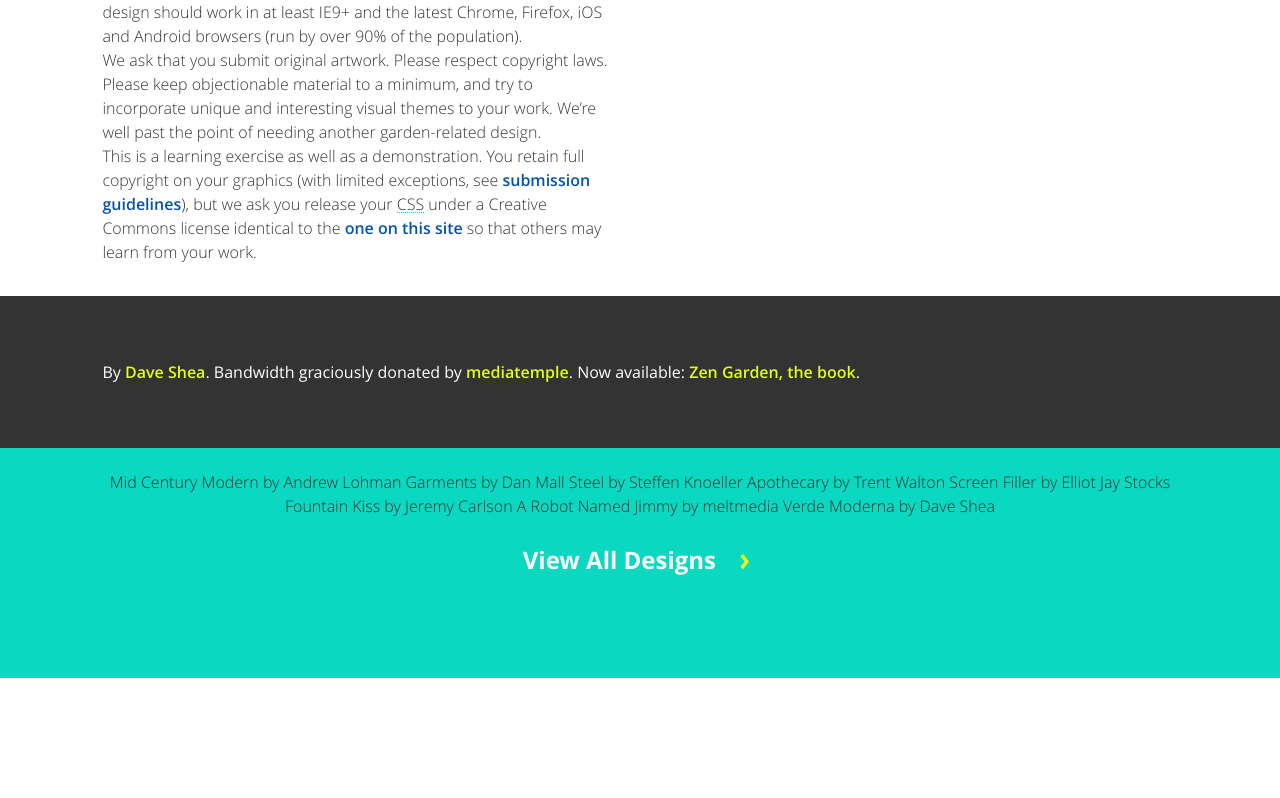
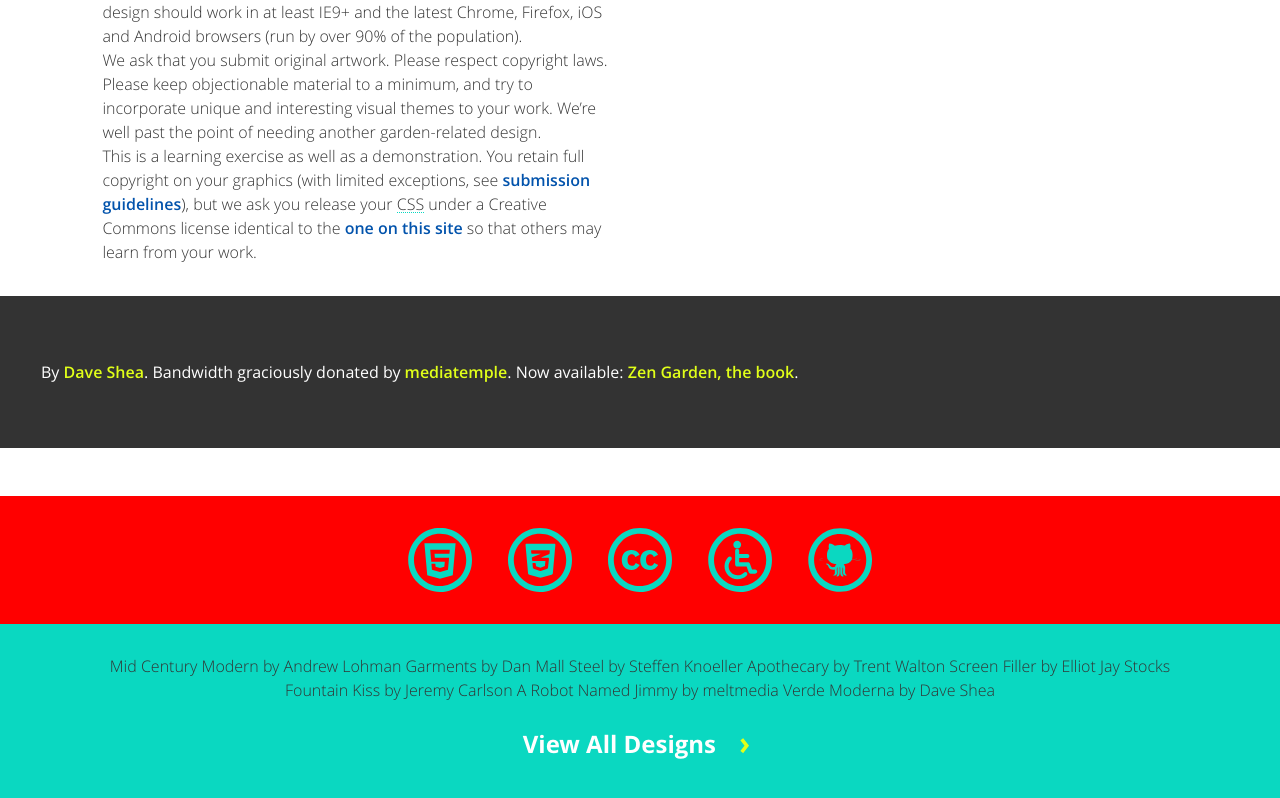
Before and after one commit to stephecloutier/csszg, a website: page index.html in a window 1280 px wide. Shown: the part 2914-3712 px from the top of the page. Before the commit the page ends 3592 px from the top, so only its background shows below. Drawn offline with nearby package versions, Linux system fonts and the light colour scheme; files that its build step writes are made by us from their sources; files whose address does not match are found by name.

Commit message:
Remove absolute position from footer + fix according sizes

```diff
--- a/sources/scss/components/_footer.scss
+++ b/sources/scss/components/_footer.scss
@@ -1,10 +1,8 @@
 p[role="contentinfo"] {
-    position: absolute;
+    width: 250%;
     display: block;
+    margin: 2em 0 2em -20%;
     padding: 4em 0 4em 8%;
-    width: 100%;
-    margin: 2em 0 0 -8%;
-
     color: white;
     background-color: $darkgrey;
     font-weight: 400;
```
